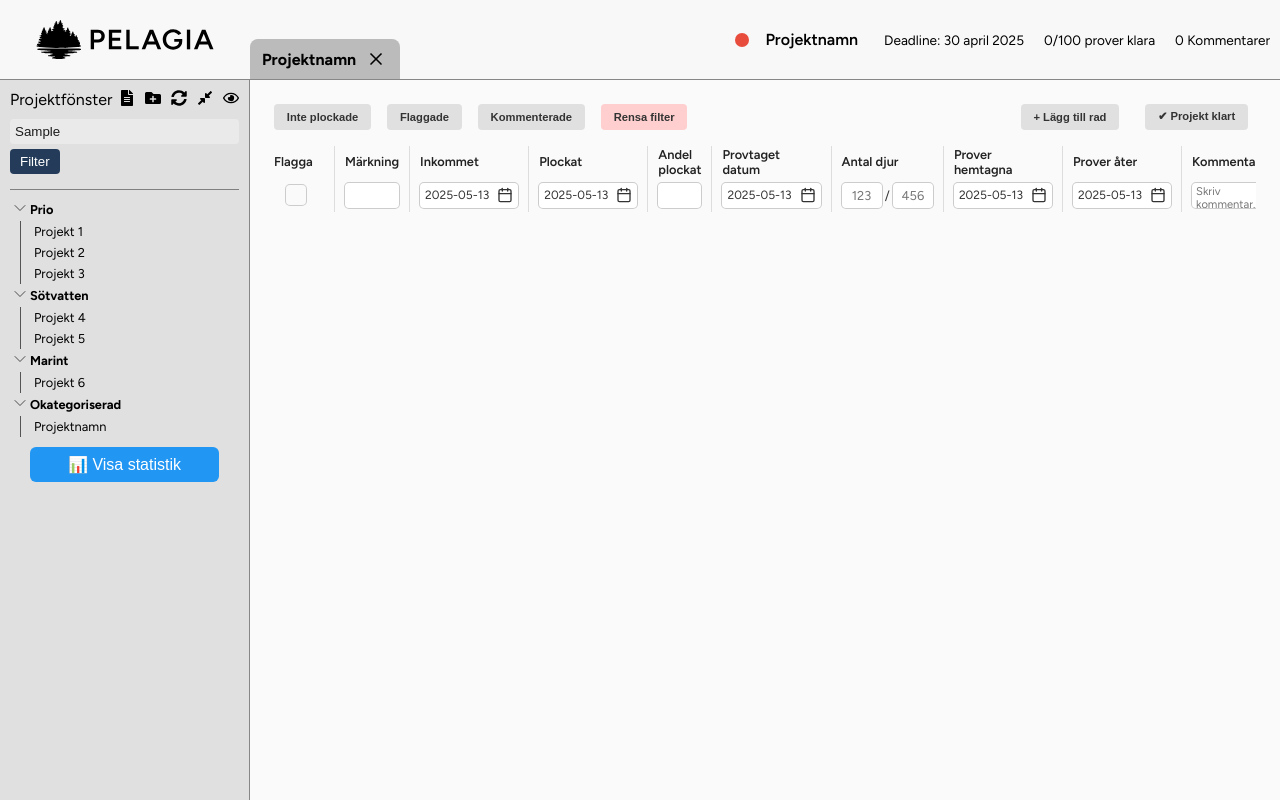
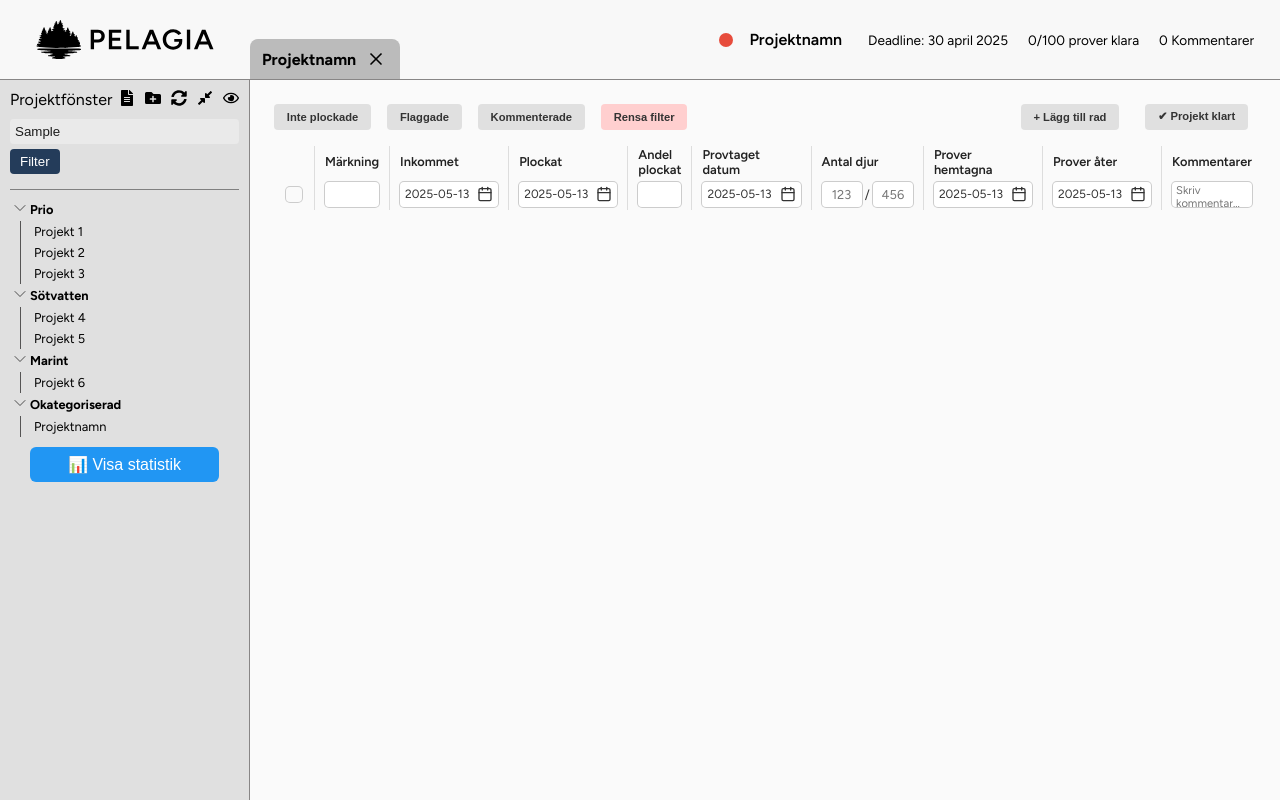
Before and after one commit to EliasKristmansson/dbtreact, a React (Vite) app in the folder reactproject1/: page / in a window 1280 px wide. Both pictures are taken after typing "Sample" into the empty fields and a click on the button "+ Nytt projekt". Built offline with nearby package versions, Linux system fonts and the light colour scheme.

Commit message:
fixed some css for the table

```diff
--- a/reactproject1/src/App.css
+++ b/reactproject1/src/App.css
@@ -33,6 +33,7 @@ body {
     align-items: center;
     justify-content: flex-start;
     gap: 1rem;
+    margin-right: 1rem;
 }
 
 
--- a/reactproject1/src/components/Workspace.css
+++ b/reactproject1/src/components/Workspace.css
@@ -160,23 +160,23 @@
 
 
     .project-table th.flag-column {
-        width: 60px; /* or 40px + padding/margin */
-        min-width: 60px;
-        max-width: 60px;
+        width: 40px; /* or 40px + padding/margin */
+        min-width: 40px;
+        max-width: 40px;
         padding: 0;
     }
 
     .project-table td.flag-container {
-        width: 60px;
-        min-width: 60px;
-        max-width: 60px;
+        width: 40px;
+        min-width: 40px;
+        max-width: 40px;
         padding: 0;
     }
 
 .flag-button {
     margin-left: 12px;
-    width: 20px;
-    height: 20px;
+    width: 15px;
+    height: 15px;
     border-radius: 50%;
     background-color: #3d3636;
     cursor: pointer;
@@ -260,3 +260,11 @@
     background-color: #999 !important;
     color: white;
 }
+
+.project-table .delete-row-icon-td,
+.project-table .delete-row-icon-th {
+    width: 40px;
+    min-width: 40px;
+    max-width: 40px;
+    padding: 0;
+}
--- a/reactproject1/src/components/Workspace.jsx
+++ b/reactproject1/src/components/Workspace.jsx
@@ -218,7 +218,7 @@ export default function Workspace({ tabs, activeTabId, onNewProjectClick }) {
 						<table className="project-table">
 							<thead>
 								<tr>
-									<th className="flag-column">Flagga</th>
+									<th className="flag-column"></th>
 									<th>Märkning</th>
 									<th>Inkommet</th>
 									<th>Plockat</th>
@@ -228,7 +228,7 @@ export default function Workspace({ tabs, activeTabId, onNewProjectClick }) {
 									<th>Prover hemtagna</th>
 									<th>Prover åter</th>
 									<th>Kommentarer</th>
-									<th>Ta bort</th>
+									<th className="delete-row-icon-th"></th>
 								</tr>
 							</thead>
 							<tbody>
@@ -320,7 +320,7 @@ export default function Workspace({ tabs, activeTabId, onNewProjectClick }) {
 												placeholder="Skriv kommentar..."
 											/>
 										</td>
-										<td>
+										<td className="delete-row-icon-td">
 											<button onClick={() => { setPendingDeleteIndex(index); setShowDeleteModal(true); }}> 🗑️</button>
 										</td>
 									</tr>
```
